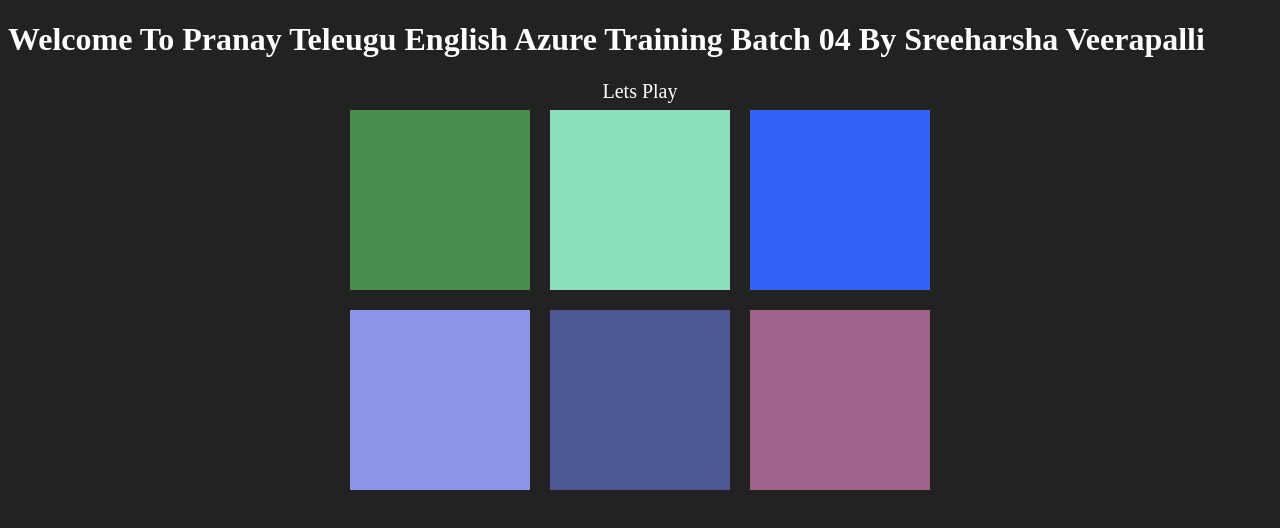
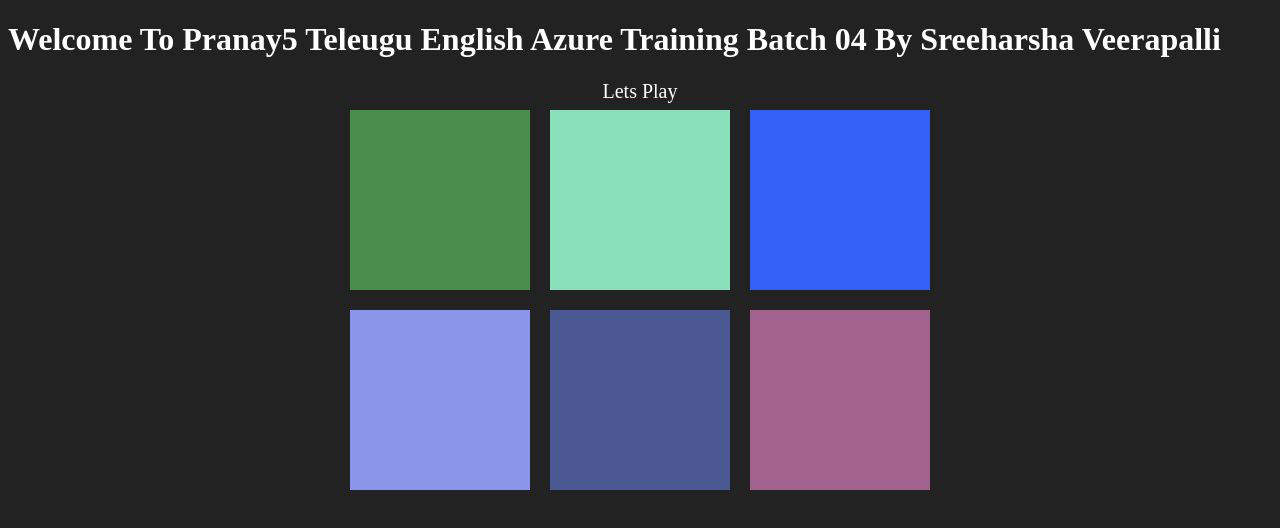
Before and after one commit to pranaykamsala/webhooks, a plain HTML site: page index.html in a window 1280 px wide. Drawn offline with Linux system fonts and the light colour scheme.

Commit message:
Update index.html

```diff
--- a/index.html
+++ b/index.html
@@ -8,7 +8,7 @@
 	<title>Color Game</title>
 </head>
 <body>
-	<h1>Welcome To Pranay  Teleugu English Azure Training Batch 04 By Sreeharsha Veerapalli</h1>
+	<h1>Welcome To Pranay5  Teleugu English Azure Training Batch 04 By Sreeharsha Veerapalli</h1>
 	<div id="smallcont">
 		<div></div>
 		<div id="try1">Lets Play</div>
```
